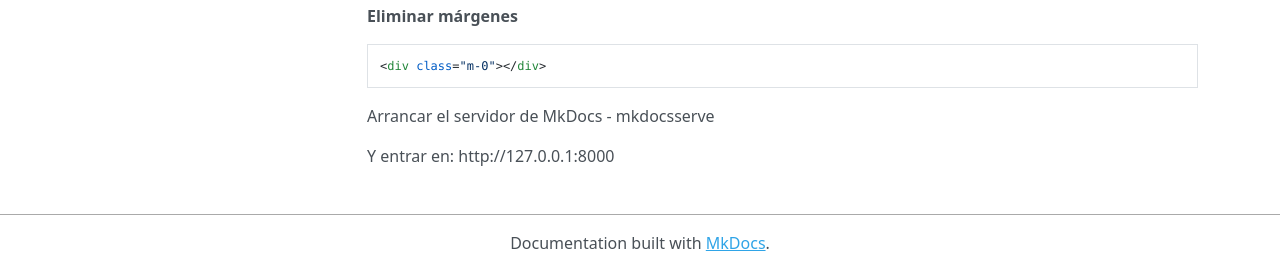
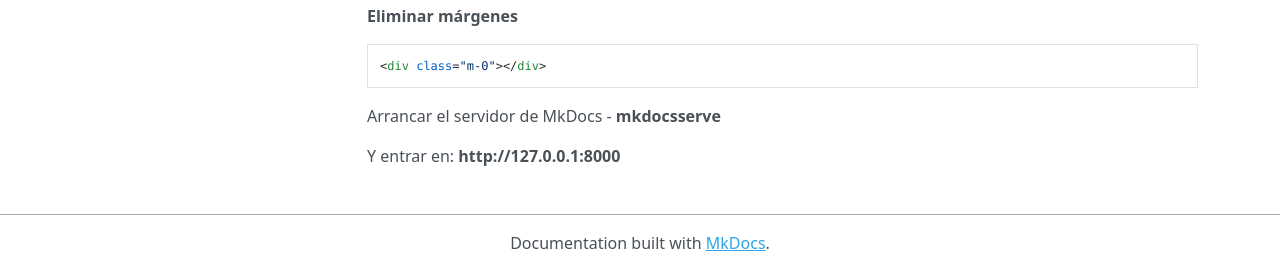
Before and after one commit to jesgutsan/bootstrap, an MkDocs documentation site: the page built from docs/index.md, in a window 1280 px wide and 900 px high, scrolled down 4182 px. Shown: the part 629-897 px from the top of the window. Built offline with MkDocs 1.6.1, drawn with Linux system fonts in a browser that asks for light colours; nearby versions of some CDN libraries.

Commit message:
Descripción de los cambios

```diff
--- a/docs/index.md
+++ b/docs/index.md
@@ -228,6 +228,6 @@ Separar IZQUIERDA y DERECHA
     <div class="m-0"></div>
 
 
-Arrancar el servidor de MkDocs - mkdocsserve
+Arrancar el servidor de MkDocs - **mkdocsserve**
 
-Y entrar en: http://127.0.0.1:8000
+Y entrar en: **http://127.0.0.1:8000**
```
